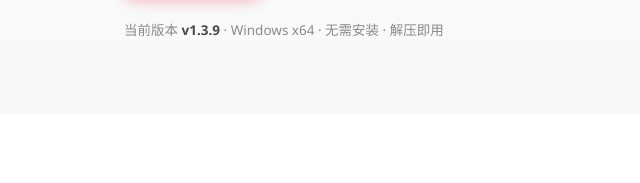
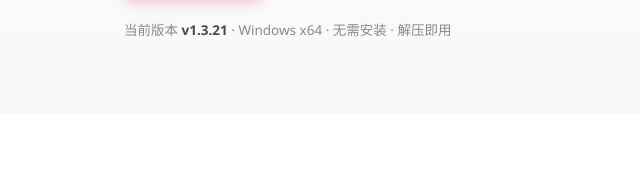
Before and after one commit to ElvisLoo/weibo-export, a plain HTML site: page docs/index.html in a window 1280 px wide. Shown: the part 465-648 px from the top of the page, 0-640 px from the left. Drawn offline with Linux system fonts and the light colour scheme.

Commit message:
docs: 更新 README 与 GitHub Pages 到 v1.3.21，清理微博身份关联
- README：修正桌面端架构描述（Tkinter 原生 GUI，非 Electron）、
  更新目录结构（含 deploy/ 部署包）、启动方式区分桌面版/网页版/服务器部署、
  技术栈网页版状态由「规划中」更新为已实现
- docs/index.html（GitHub Pages）：版本号 v1.3.9 → v1.3.21
- docs/release-v1.3.14.md：去除真实微博 UID 与昵称，切断与 GitHub 账号的关联（脱敏）

```diff
--- a/docs/index.html
+++ b/docs/index.html
@@ -79,7 +79,7 @@ h1 .hl{color:var(--wb-red)}
         <a href="https://github.com/ElvisLoo/weibo-export/releases/latest" class="btn btn-primary" target="_blank" rel="noopener">⬇️ 下载最新版</a>
         <a href="https://github.com/ElvisLoo/weibo-export" class="btn btn-ghost" target="_blank" rel="noopener">⭐ 查看源码</a>
       </div>
-      <div class="meta-line">当前版本 <b>v1.3.9</b> · Windows x64 · 无需安装 · 解压即用</div>
+      <div class="meta-line">当前版本 <b>v1.3.21</b> · Windows x64 · 无需安装 · 解压即用</div>
     </div>
     <div style="display:flex;justify-content:center">
       <div style="width:320px;background:#fff;border-radius:18px;box-shadow:var(--shadow);overflow:hidden;border:1px solid var(--line)">
```
Also changed, not shown: README.md.
